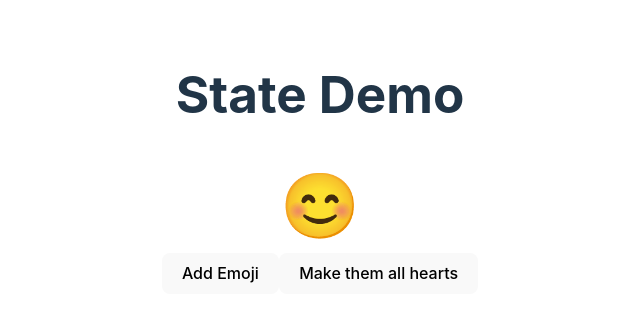
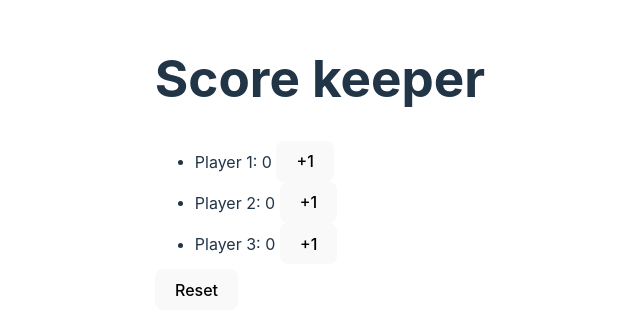
Before and after one commit to ramchandragawade/react-rep, a React (Vite) app in the folder state-demo/: page / in a window 1280 px wide. Shown: the part 237-572 px from the top of the page, without its empty margins (320-960 px from the left). Built offline with nearby package versions, Linux system fonts and the light colour scheme.

Commit message:
score keeper max

```diff
--- a/state-demo/src/App.jsx
+++ b/state-demo/src/App.jsx
@@ -1,5 +1,6 @@
 import './App.css'
-import EmojiClicker from './EmojiClicker'
+import DynamicScore from './DynamicScorer'
+// import EmojiClicker from './EmojiClicker'
 // import ScoreKeeper from './ScoreKeeper'
 // import Counter from './Counter'
 // import Dumbo from './Dumbo'
@@ -7,12 +8,14 @@ import EmojiClicker from './EmojiClicker'
 function App() {
   return (
     <>
-      <h1>State Demo</h1>
+      {/* <h1>State Demo</h1> */}
       {/* <Counter /> */}
 
       {/* <Dumbo/> */}
       {/* <ScoreKeeper /> */}
-      <EmojiClicker />
+      {/* <EmojiClicker /> */}
+      <h1>Score keeper</h1>
+      <DynamicScore numPlayers={3} target={5}/>
     </>
   )
 }
--- /dev/null
+++ b/state-demo/src/DynamicScorer.jsx
@@ -0,0 +1,32 @@
+import { useState } from "react"
+
+export default function DynamicScore({numPlayers,target}) {
+    const [scores,setScores] = useState(Array(numPlayers).fill(0));
+    const [endgame,setEndgame] = useState(false);
+    const resetScore = () => {
+        setScores(Array(numPlayers).fill(0));
+        setEndgame(false);
+    };
+    const addScore = (ind) => {
+        setScores(scores => scores.map((s, i) => {
+            if (ind === i && s < target) {
+                if(s+1 === target){
+                    setEndgame(true);
+                }
+                return s+1;
+            }
+            return s;
+        }));
+    }
+    return <div style={{textAlign:"start"}}>
+        <ul style={{margin:"5px 0px"}}>
+            {scores.map((score,i)=>{
+                return <li key={i}>
+                    Player {i+1}: {score} <button disabled={endgame} onClick={()=>addScore(i)}>+1</button>
+                    {score===target && <p style={{color:"green", display:"inline"}}>WINNER!!!</p>}
+                </li>
+            })}
+        </ul>
+        <button onClick={resetScore}>Reset</button>
+    </div>
+}
```
